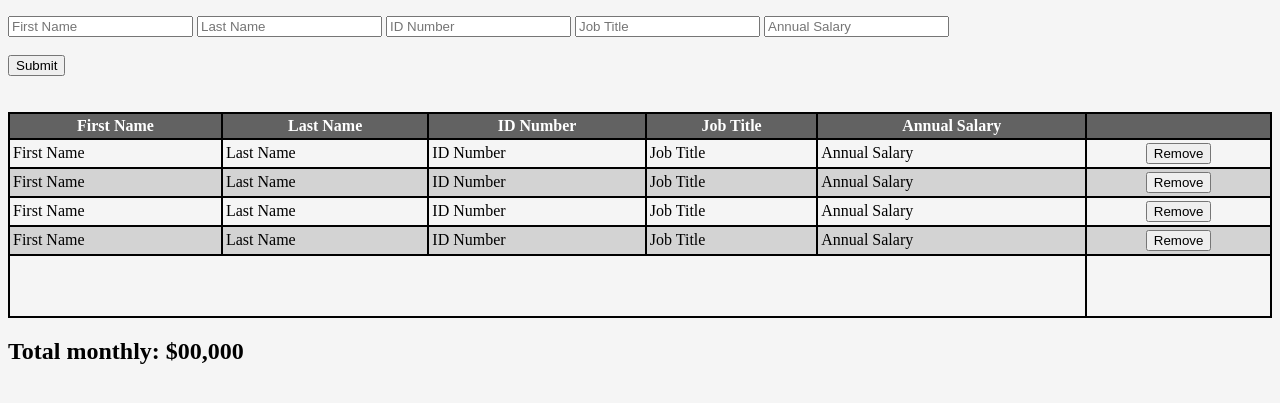
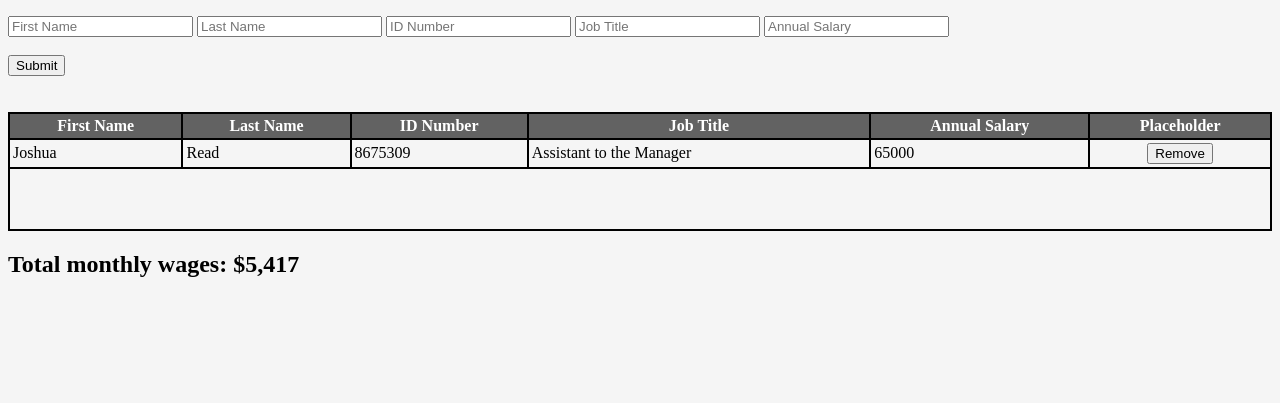
Before and after one commit to 8bitcoffee/weekend-salary-calculator, a plain HTML site: page index.html in a window 1280 px wide. Shown: the part 105-508 px from the top of the page. Drawn offline with Linux system fonts and the light colour scheme.

Commit message:
calculator functional. needs styling, comments, and error management

```diff
--- a/index.html
+++ b/index.html
@@ -30,51 +30,27 @@
                     <th>ID Number</th>
                     <th>Job Title</th>
                     <th>Annual Salary</th>
-                    <th></th>
+                    <th class="placeholder">Placeholder</th>
                 </tr>
             </thead>
             <tbody id="table-body">
                 <!-- Employees are added here -->
                 <tr>
-                    <td>First Name</td>
-                    <td>Last Name</td>
-                    <td>ID Number</td>
-                    <td>Job Title</td>
-                    <td>Annual Salary</td>
-                    <td class="btn-cell"><button onClick="removeEmployee(event)" class="remove-btn">Remove</button></td>
-                </tr>
-                <tr>
-                    <td>First Name</td>
-                    <td>Last Name</td>
-                    <td>ID Number</td>
-                    <td>Job Title</td>
-                    <td>Annual Salary</td>
-                    <td class="btn-cell"><button onClick="removeEmployee(event)" class="remove-btn">Remove</button></td>
-                </tr>
-                <tr>
-                    <td>First Name</td>
-                    <td>Last Name</td>
-                    <td>ID Number</td>
-                    <td>Job Title</td>
-                    <td>Annual Salary</td>
-                    <td class="btn-cell"><button onClick="removeEmployee(event)" class="remove-btn">Remove</button></td>
-                </tr>
-                <tr>
-                    <td>First Name</td>
-                    <td>Last Name</td>
-                    <td>ID Number</td>
-                    <td>Job Title</td>
-                    <td>Annual Salary</td>
+                    <td>Joshua</td>
+                    <td>Read</td>
+                    <td>8675309</td>
+                    <td>Assistant to the Manager</td>
+                    <td>65000</td>
                     <td class="btn-cell"><button onClick="removeEmployee(event)" class="remove-btn">Remove</button></td>
                 </tr>
             </tbody>
             <tfoot id="table-footer" colspan="5">
                 <tr>
-                    <td id="table-footer-row" colspan="5"></td>
+                    <td id="table-footer-row" colspan="6"></td>
                 </tr>
             </tfoot>
         </table>
-        <h2 id="total-monthly">Total monthly: $00,000</h2>
+        <h2 id="monthly-total">Total monthly wages: $5,417</h2>
     </main>
 </body>
 </html>
--- a/salaryCalculator.js
+++ b/salaryCalculator.js
@@ -1,6 +1,9 @@
 console.log("JS sourced"); // Testing 1,2,3
 
 const tableBody = document.querySelector("#table-body");
+const monthlyTotal = document.querySelector("#monthly-total");
+
+let monthlyWages = Math.round(65000/12);
 
 function addEmployee(event){
 
@@ -22,13 +25,19 @@ function addEmployee(event){
             <td class="btn-cell"><button onClick="removeEmployee(event)" class="remove-btn">Remove</button></td>
         </tr>
     `;
+
     return updateTotal(annualSalary);
 }
 
 function removeEmployee(event){
-
+    event.target.parentElement.parentElement.remove();
+    return updateTotal(0 - Number(event.target.parentElement.parentElement.children[4].innerHTML));
 }
 
 function updateTotal(annualSalary){
+    monthlyWages += Math.round(annualSalary / 12);
+    monthlyTotal.innerHTML = `
+        Total monthly wages: $${monthlyWages}
+    `;
 
 }
```
